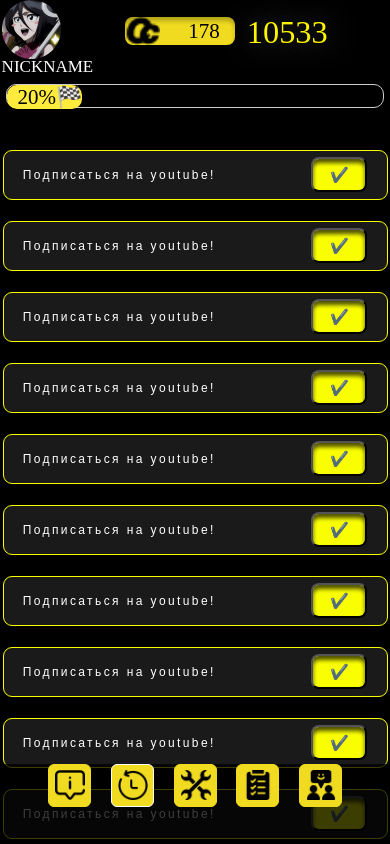
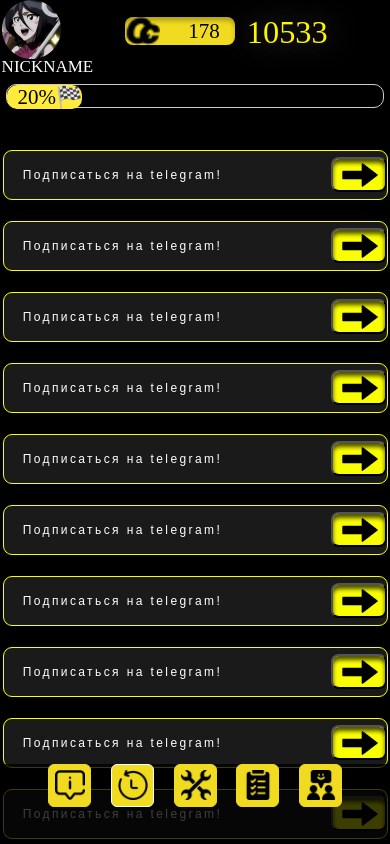
Before and after one commit to FasadSalatov/webaapp, a plain HTML site: page activity.html in a window 390 px wide. Drawn offline with nearby package versions, Linux system fonts and the light colour scheme; a script that the page names is missing; a web font is replaced by a local one.

Commit message:
Add files via upload

```diff
--- a/activity.html
+++ b/activity.html
@@ -1,5 +1,5 @@
 <!DOCTYPE html>
-<html>
+<html lang="ru">
 <head>
     <meta charset="UTF-8">
     <meta http-equiv="X-UA-Compatible" content="IE=edge">
@@ -8,127 +8,82 @@
     <link rel="stylesheet" href="styles/activity.css">
     <title>Telegram WebApps</title>
     <script src="https://telegram.org/js/telegram-web-app.js"></script>
-
     <link rel="preconnect" href="https://fonts.googleapis.com">
     <link rel="preconnect" href="https://fonts.gstatic.com" crossorigin>
     <link href="https://fonts.googleapis.com/css2?family=Akshar:wght@300..700&display=swap" rel="stylesheet">
     <link href="https://fonts.googleapis.com/css2?family=Atomic+Age&display=swap" rel="stylesheet">
     <link href="https://fonts.googleapis.com/css2?family=Londrina+Shadow&display=swap" rel="stylesheet">
-
 </head>
 <body>
     <div class="wrapper">
         <header>
-
             <div class="head_box">
                 <p id="coins">10533</p>
                 <span id="avatar"><img src="src/avatar.png" alt="avatar"><h1>Nickname</h1></span>
                 <div id="cc_balance"><img src="src/Cc.png" alt=""><p>178</p></div>
-
-
             </div>
             <div class="w3-border" style="margin-left: 5%; width: 90%;height:24px;border-radius: 10px;">
-
                 <div class="w3-yellow" style="min-height:24px; max-height: 24px; width:20%;border-radius: 10px;"><h7>20%<h7>🏁</h7></h7></div>
             </div>
-
-
         </header>
-
-
         <main>
-
-
-
             <div class="container">
-
                 <div class="req">
-            <p>Подписаться на youtube!</p>
-            <button id="go">✔️</button>
+                    <p>Подписаться на telegram!</p>
+                    <a href="https://t.me/stafetidevelop"><button id="go"><img src="src/arrow.png" alt=""></button></a>
                 </div>
                 <div class="req">
-            <p>Подписаться на youtube!</p>
-            <button id="go">✔️</button>
+                    <p>Подписаться на telegram!</p>
+                    <a href="https://t.me/stafetidevelop"><button id="go"><img src="src/arrow.png" alt=""></button></a>
                 </div>
                 <div class="req">
-            <p>Подписаться на youtube!</p>
-            <button id="go">✔️</button>
+                    <p>Подписаться на telegram!</p>
+                    <a href="https://t.me/stafetidevelop"><button id="go"><img src="src/arrow.png" alt=""></button></a>
                 </div>
                 <div class="req">
-            <p>Подписаться на youtube!</p>
-            <button id="go">✔️</button>
+                    <p>Подписаться на telegram!</p>
+                    <a href="https://t.me/stafetidevelop"><button id="go"><img src="src/arrow.png" alt=""></button></a>
                 </div>
                 <div class="req">
-            <p>Подписаться на youtube!</p>
-            <button id="go">✔️</button>
+                    <p>Подписаться на telegram!</p>
+                    <a href="https://t.me/stafetidevelop"><button id="go"><img src="src/arrow.png" alt=""></button></a>
                 </div>
                 <div class="req">
-            <p>Подписаться на youtube!</p>
-            <button id="go">✔️</button>
+                    <p>Подписаться на telegram!</p>
+                    <a href="https://t.me/stafetidevelop"><button id="go"><img src="src/arrow.png" alt=""></button></a>
                 </div>
                 <div class="req">
-            <p>Подписаться на youtube!</p>
-            <button id="go">✔️</button>
+                    <p>Подписаться на telegram!</p>
+                    <a href="https://t.me/stafetidevelop"><button id="go"><img src="src/arrow.png" alt=""></button></a>
                 </div>
                 <div class="req">
-            <p>Подписаться на youtube!</p>
-            <button id="go">✔️</button>
+                    <p>Подписаться на telegram!</p>
+                    <a href="https://t.me/stafetidevelop"><button id="go"><img src="src/arrow.png" alt=""></button></a>
                 </div>
                 <div class="req">
-            <p>Подписаться на youtube!</p>
-            <button id="go">✔️</button>
+                    <p>Подписаться на telegram!</p>
+                    <a href="https://t.me/stafetidevelop"><button id="go"><img src="src/arrow.png" alt=""></button></a>
                 </div>
                 <div class="req">
-            <p>Подписаться на youtube!</p>
-            <button id="go">✔️</button>
+                    <p>Подписаться на telegram!</p>
+                    <a href="https://t.me/stafetidevelop"><button id="go"><img src="src/arrow.png" alt=""></button></a>
                 </div>
                 <div class="req">
-            <p>Подписаться на youtube!</p>
-            <button id="go">✔️</button>
+                    <p>Подписаться на telegram!</p>
+                    <a href="https://t.me/stafetidevelop"><button id="go"><img src="src/arrow.png" alt=""></button></a>
                 </div>
                 <div class="req">
-            <p>Подписаться на youtube!</p>
-            <button id="go">✔️</button>
+                    <p>Подписаться на telegram!</p>
+                    <a href="https://t.me/stafetidevelop"><button id="go"><img src="src/arrow.png" alt=""></button></a>
                 </div>
                 <div class="req">
-            <p>Подписаться на youtube!</p>
-            <button id="go">✔️</button>
-        </div>
-        <div class="req">
-            <p>Подписаться на youtube!</p>
-            <button id="go">✔️</button>
-        </div>
-        <div class="req">
-            <p>Подписаться на youtube!</p>
-            <button id="go">✔️</button>
-        </div>
-        <div class="req">
-            <p>Подписаться на youtube!</p>
-            <button id="go">✔️</button>
-        </div>
-        <div class="req">
-            <p>Подписаться на youtube!</p>
-            <button id="go">✔️</button>
-        </div>
-        <div class="req">
-            <p>Подписаться на youtube!</p>
-            <button id="go">✔️</button>
-        </div>
-        <div class="req">
-            <p>Подписаться на youtube!</p>
-            <button id="go">✔️</button>
-        </div>
-        <div class="req">
-            <p>Подписаться на youtube!</p>
-            <button id="go">✔️</button>
+                    <p>Подписаться на telegram!</p>
+                    <a href="https://t.me/stafetidevelop"><button id="go"><img src="src/arrow.png" alt=""></button></a>
                 </div>
 
             </div>
-
         </main>
-
-   <footer >
-
+        <footer>
             <div id="foot_btns">
                 <button id="io"><a href="index.html"><img src="src/io.png" alt=""></a></button>
                 <button id="events" class="btn_active_fot"><a href="activity.html"><img src="src/time.png" alt=""></a></button>
@@ -137,9 +92,8 @@
                 <button id="refs"><a href="index.html"><img src="src/ref.png" alt=""></a></button>
             </div>
         </footer>
-</body>
-</body>
+    </div>
     <script src="js/gobtns.js"></script>
     <script src="js/main.js"></script>
-
+</body>
 </html>
--- a/js/gobtns.js
+++ b/js/gobtns.js
@@ -1,5 +1,21 @@
-document.querySelectorAll('#go').forEach(button => {
-    button.addEventListener('click', () => {
-        button.classList.toggle('clicked');
+document.addEventListener('DOMContentLoaded', function() {
+    const buttons = document.querySelectorAll('button[id^="go"]');
+
+    buttons.forEach((button, index) => {
+        const buttonId = `goButtonClicked_${index}`;
+
+        // Проверка состояния кнопки в localStorage
+        if (localStorage.getItem(buttonId) === 'true') {
+            button.classList.add('clicked');
+            button.disabled = true;
+        }
+
+        // Обработчик события для каждой кнопки
+        button.addEventListener('click', function(event) {
+            event.preventDefault(); // Предотвращение перехода по ссылке
+            button.classList.add('clicked');
+            button.disabled = true;
+            localStorage.setItem(buttonId, 'true');
+        });
     });
 });
--- a/styles/activity.css
+++ b/styles/activity.css
@@ -1,33 +1,23 @@
-body{
+body {
     display: flex;
     color: var(--tg-theme-text-color);
     background-color: black;
-
     flex-direction: column;
     margin-left: -15px;
     margin-right: -15px;
     overflow-x: hidden;
-
 }
 
-html,
-body {
+html, body {
     height: 100%;
 }
 
- #usercard{
-    text-align: center;
- }
-
 .head_box {
-
     display: grid;
-    grid-template-columns: repeat(12,1fr);
+    grid-template-columns: repeat(12, 1fr);
     position: relative;
     min-height: 100%;
 }
-
-
 
 #avatar {
     margin-left: 5%;
@@ -36,14 +26,12 @@ body {
     z-index: 0;
 }
 
-#avatar>img{
+#avatar > img {
     height: 59px;
     width: 59px;
 }
 
-#avatar>h1{
-    /* ADMINISTRATOR */
-
+#avatar > h1 {
     font-family: 'Akshar';
     font-style: normal;
     font-weight: 400;
@@ -51,14 +39,11 @@ body {
     line-height: 15px;
     text-transform: uppercase;
     width: 25%;
-
     color: #FFFFFF;
     margin-top: -0.1%;
-
-
 }
 
-.head_box>p{
+.head_box > p {
     display: flex;
     align-content: center;
     justify-content: space-between;
@@ -79,19 +64,17 @@ body {
     flex-direction: row-reverse;
 }
 
-.w3-yellow>h7 {
+.w3-yellow > h7 {
     align-self: center;
     font-family: 'Atomic Age';
     font-style: normal;
     font-weight: 400;
     font-size: 21px;
     line-height: 28px;
-
     color: #000000;
 }
 
 #cc_balance {
-    /* balance */
     display: flex;
     align-content: center;
     justify-content: space-between;
@@ -108,7 +91,7 @@ body {
     z-index: 1;
 }
 
-#cc_balance>img {
+#cc_balance > img {
     margin-right: 5%;
     width: 35px;
     height: 28px;
@@ -116,7 +99,7 @@ body {
     top: 0px;
 }
 
-#cc_balance>p {
+#cc_balance > p {
     margin-right: 15px;
     align-self: center;
     font-family: 'Atomic Age';
@@ -124,7 +107,6 @@ body {
     font-weight: 400;
     font-size: 21px;
     line-height: 28px;
-
     color: #000000;
 }
 
@@ -136,34 +118,25 @@ body {
 
 #asphalt {
     width: 100%;
-    z-index: 0;
     grid-column: 1 / span 8;
     grid-row: 1;
     z-index: 1;
     mix-blend-mode: hard-light;
-
-
 }
-
 
 .coinDiv {
     display: flex;
-
     justify-content: center;
 }
 
 #coins {
-    /* 10533 */
     font-family: 'Atomic Age';
     font-style: normal;
     font-weight: 400;
     font-size: 32.3403px;
     line-height: 43px;
-
     color: #FFF500;
-
     text-shadow: 0px 0px 33.7017px rgba(255, 255, 255, 0.45);
-
 }
 
 footer {
@@ -191,15 +164,16 @@ main {
 }
 
 .container {
-    display:flex;
+    display: flex;
     flex-direction: column;
     justify-content: center;
 }
+
 .req {
-    /* Rectangle 13 */
     margin-top: 5%;
     display: flex;
     justify-content: space-between;
+    align-items: center;
     margin-left: auto;
     margin-right: auto;
     box-sizing: border-box;
@@ -208,13 +182,19 @@ border: 1px solid #FAFF00;
     border-radius: 9px;
     width: 385px;
     height: 50px;
-
 }
 
-.req>p {
-    /* Пригласить трёх друзей */
+#go {
+    display: flex;
+    align-items: center;
+}
 
+#go > img {
+    width: 42px;
+    height: 42px;
+}
 
+.req > p {
     padding-left: 5%;
     font-family: Arial, Helvetica, sans-serif;
     font-style: normal;
@@ -225,15 +205,10 @@ display: flex;
     align-items: center;
     text-align: center;
     letter-spacing: 0.2em;
-
     color: #FFFFFF;
-
-
 }
 
 #go {
-    /* Object (2) 2 */
-
     background: #FAFF00;
     box-shadow: inset 0px 4px 4.2px rgba(0, 0, 0, 0.69);
     border-radius: 8px;
@@ -241,16 +216,14 @@ width: 56px;
     height: 35px;
     align-self: center;
     margin-right: 5%;
+}
 
-}
 #go.clicked {
-    background-color: black !important;
+    background-color: gray !important;
     color: white;
 }
 
-#foot_btns>button {
-    /* Rectangle 12 */
-
+#foot_btns > button {
     background: #F0DB20;
     border: 1px solid #F0DB20;
     border-radius: 6px;
@@ -264,18 +237,17 @@ transition: 300ms;
     margin-left: 0 !important;
 }
 
-#foot_btns>button>a>img {
+#foot_btns > button > a > img {
     margin-left: auto;
     margin-right: auto;
     width: 30px;
     height: 30px;
-
 }
 
 .btn_active_fot {
     border: 1px solid #ffffff !important;
 }
 
-#foot_btns>button:active {
+#foot_btns > button:active {
     box-shadow: inset 0px 4px 100px rgba(0, 0, 0, 0.69);
 }
```
Also changed, not shown: src/arrow.png (added). Lines whose indentation alone changed are shown as unchanged.
